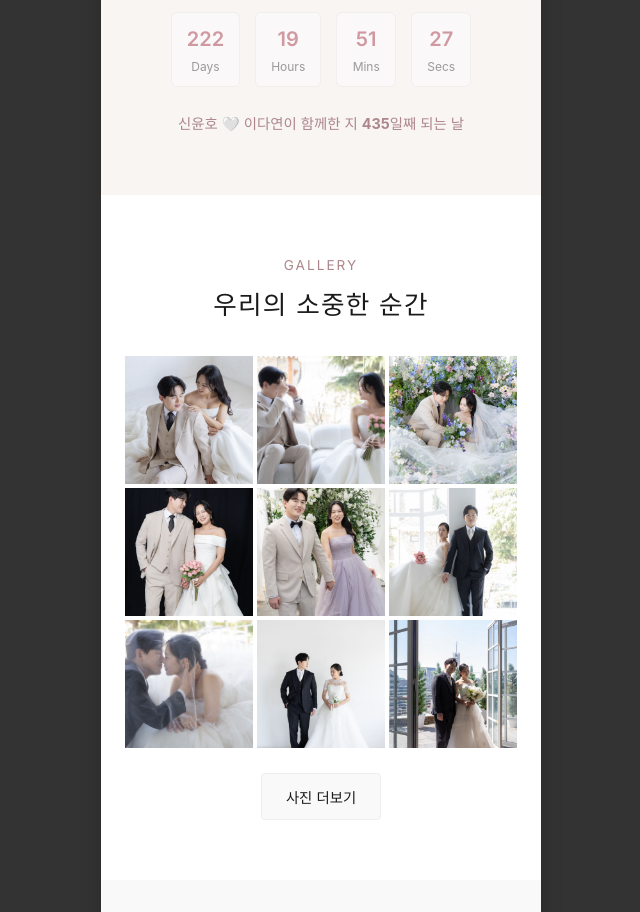
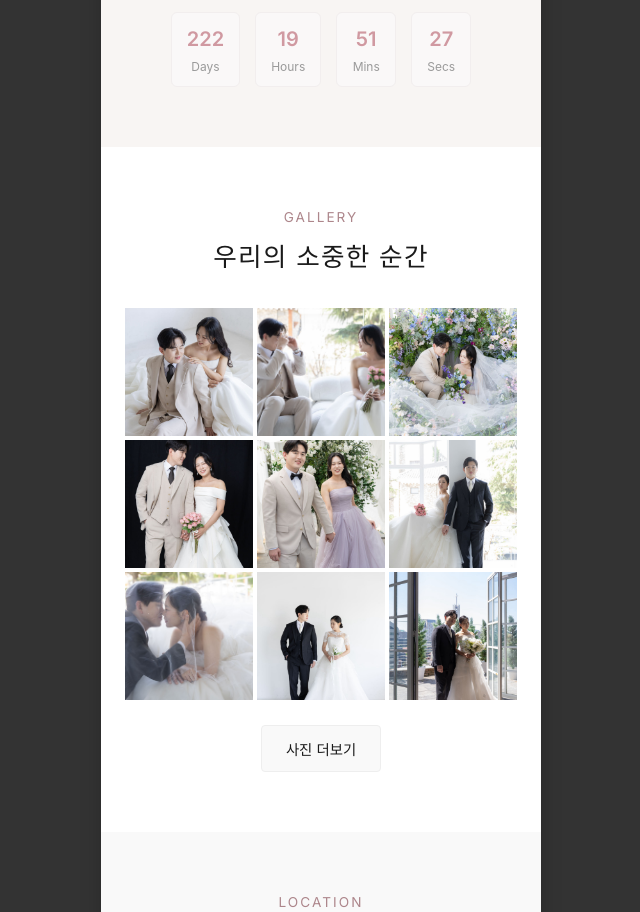
Before and after one commit to unoShin/wedding-card, a plain HTML site: page index.html in a window 1280 px wide. Shown: the part 2229-3141 px from the top of the page, without its empty margins (319-959 px from the left). Drawn offline with Linux system fonts and the light colour scheme.

Commit message:
Remove together count display and add safety check in JS

```diff
--- a/index.html
+++ b/index.html
@@ -125,9 +125,7 @@
         </div>
       </div>
 
-      <div class="days-together" id="days-together">
-        신윤호 🤍 이다연이 함께한 지 <b id="together-count">0</b>일째 되는 날
-      </div>
+
     </section>
 
     <!-- 5. Gallery Section -->
--- a/js/app.js
+++ b/js/app.js
@@ -182,10 +182,13 @@ document.addEventListener('DOMContentLoaded', () => {
     const targetDate = new Date(configData.wedding.date).getTime();
 
     // Together count (e.g. 2025-04-06)
-    const togetherStart = new Date('2025-04-06').getTime();
-    const nowTime = new Date().getTime();
-    const diffDays = Math.floor((nowTime - togetherStart) / (1000 * 60 * 60 * 24));
-    document.getElementById('together-count').textContent = diffDays;
+    const togetherEl = document.getElementById('together-count');
+    if (togetherEl) {
+      const togetherStart = new Date('2025-04-06').getTime();
+      const nowTime = new Date().getTime();
+      const diffDays = Math.floor((nowTime - togetherStart) / (1000 * 60 * 60 * 24));
+      togetherEl.textContent = diffDays;
+    }
 
     function updateTimer() {
       const now = new Date().getTime();
```
